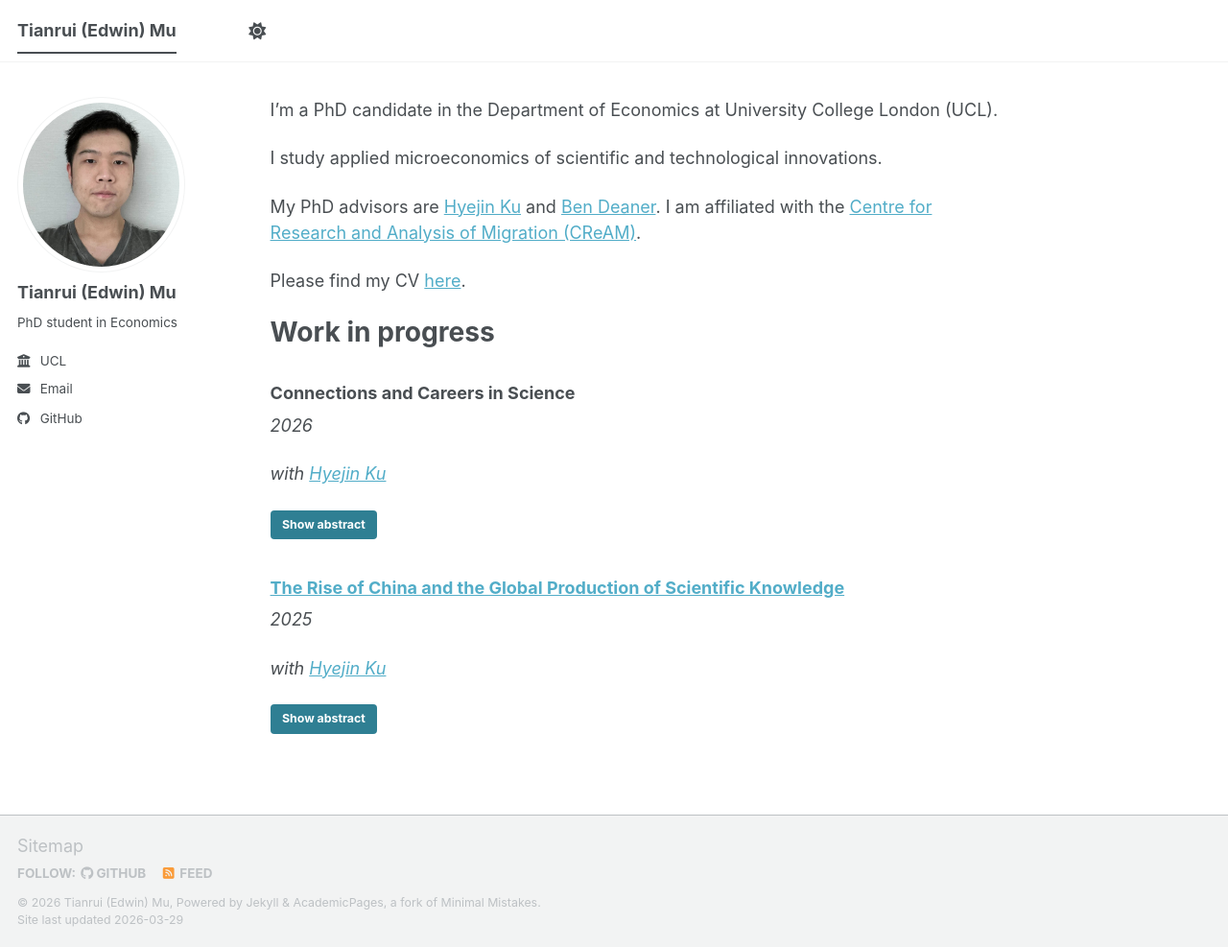
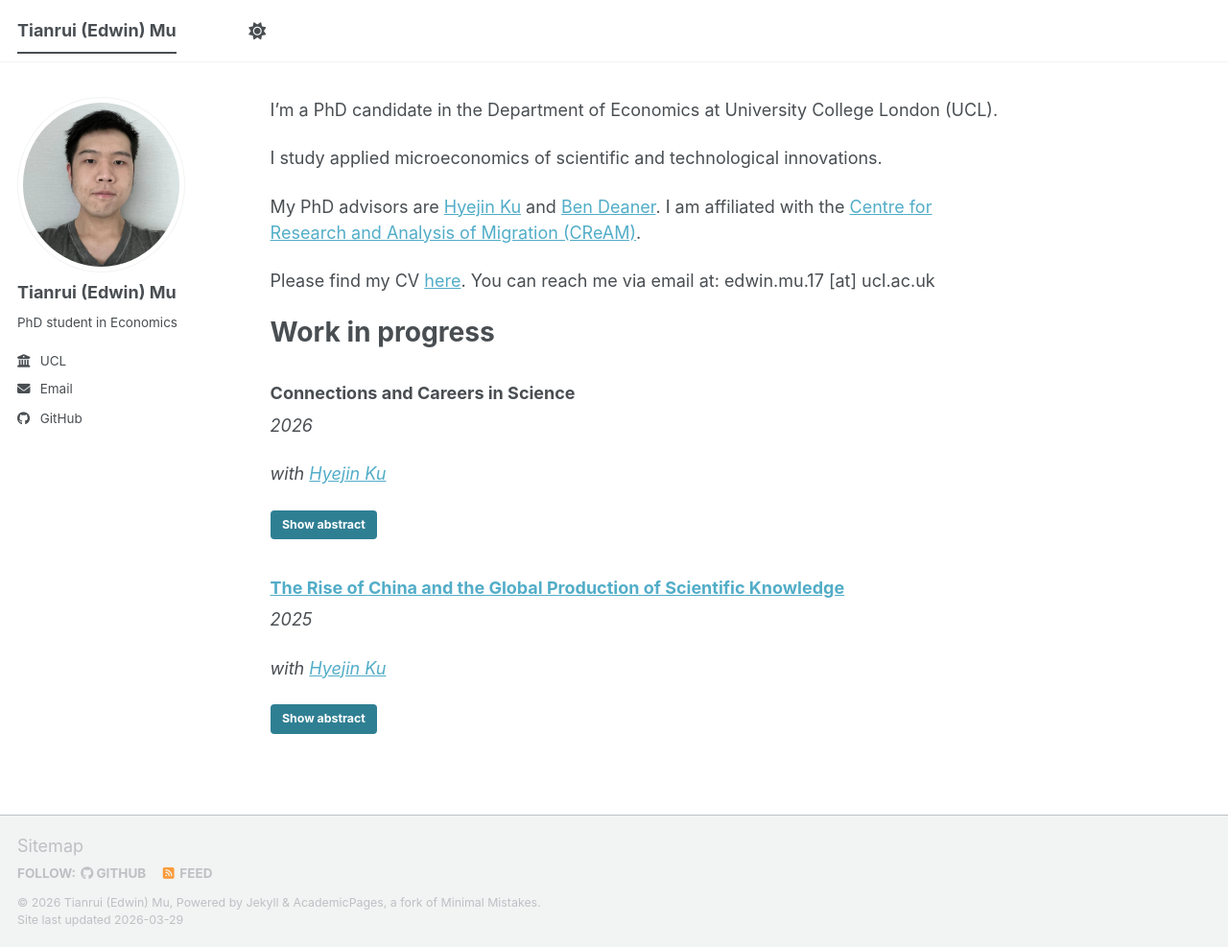
Before and after one commit to tianruimu/tianruimu.github.io, a Jekyll site: the page built from _pages/about.md, in a window 1280 px wide and 987 px high. Shown: the whole window at 96% size. Built offline with Jekyll 4.4.1, drawn with Linux system fonts in a browser that asks for light colours; a script bundle is joined from its source files by our own code; library files that are not in the unit come from our copies.

Commit message:
add email

```diff
--- a/_pages/about.md
+++ b/_pages/about.md
@@ -13,7 +13,7 @@ I study applied microeconomics of scientific and technological innovations.
 
 My PhD advisors are [Hyejin Ku](https://sites.google.com/site/hyejku/) and [Ben Deaner](https://bendeaner.wordpress.com/). I am affiliated with the [Centre for Research and Analysis of Migration (CReAM)](https://www.cream-migration.org/).
 
-Please find my CV [here](/files/cv.pdf).
+Please find my CV [here](/files/cv.pdf). You can reach me via email at: edwin.mu.17 [at] ucl.ac.uk
 
 Work in progress
 ======
```
